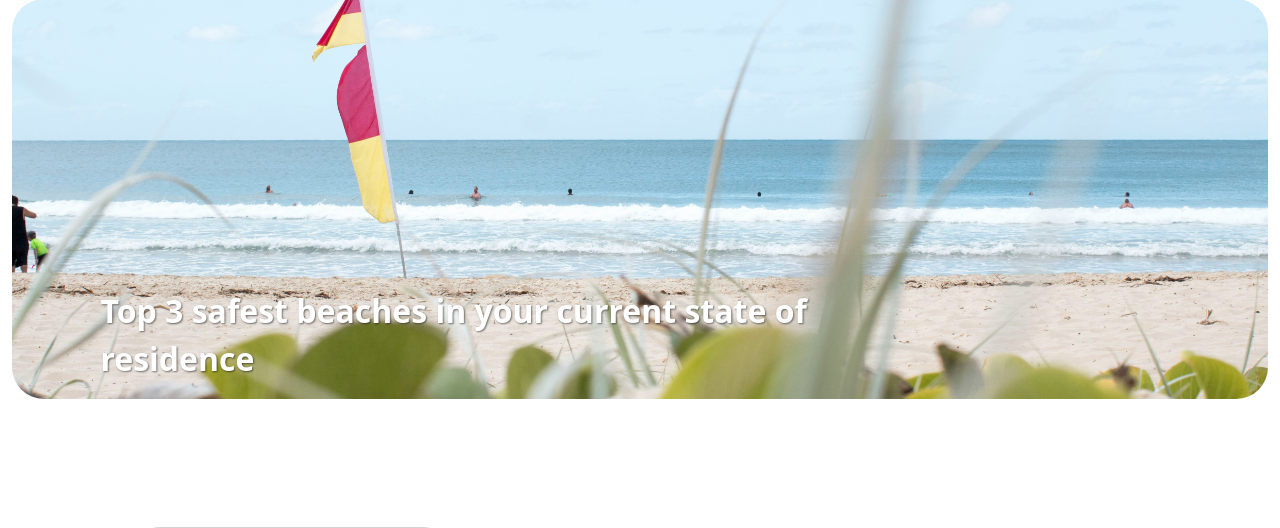
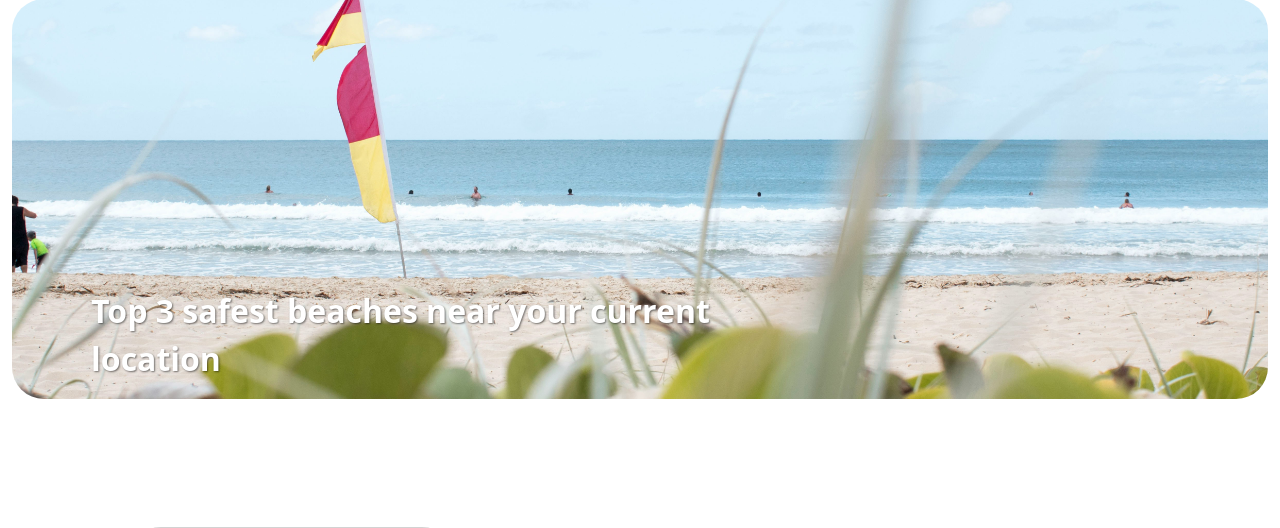
Before and after one commit to jtan0382/AquaGuardians, a Flask app: template templates/recommendation.html in a window 1280 px wide. Shown: the part 75-603 px from the top of the page. Run offline with Flask 3, Linux system fonts and the light colour scheme; the visitor is signed in with stand-in values (Sample User, id 1); tables that the repository leaves empty hold one stand-in row (values such as "Sample post"); the template is opened without the code that fills it: most values are stand-ins (such as "Sample title", 1, 10 or a date in 2020); grey boxes marked "Sample" are stand-in pictures; parts of the project's set-up code (start-up, migrations or seed data) failed here and were passed over.

Commit message:
Changed Flag quiz, Recom title page

```diff
--- a/static/js/beach-safety.js
+++ b/static/js/beach-safety.js
@@ -100,7 +100,7 @@ document.querySelector("#checkFlags").addEventListener("click", function () {
 		// Compare the user answer with the correct answer
 		if (userAnswer === correctAnswer) {
 			correctCount++;
-			// wrongTitle.textContent = "Your answers are correct!";
+			wrongTitle.textContent = "Your answers are correct!";
 		} else {
 			wrongTitle.textContent = "Wrong Answer: ";
 
--- a/templates/recommendation.html
+++ b/templates/recommendation.html
@@ -22,7 +22,7 @@ endblock %} {% block content %}
 						<!-- Aligning to the grid's padding -->
 						<div class="col-md-10">
 							<p class="title" style="color: #fff">
-								Top 3 safest beaches in your current state of residence
+								Top 3 safest beaches near your current location
 							</p>
 						</div>
 						<div class="col-md-1"></div>
@@ -51,6 +51,7 @@ endblock %} {% block content %}
 							<!-- {{beach['beach_info']}} -->
 							<!-- {% endfor %} -->
 							{% for beach in top_beaches %}
+
 							<div class="col-md-4 my-3">
 								<div class="card recom-card rounded-5">
 									<div class="card-body">
```
